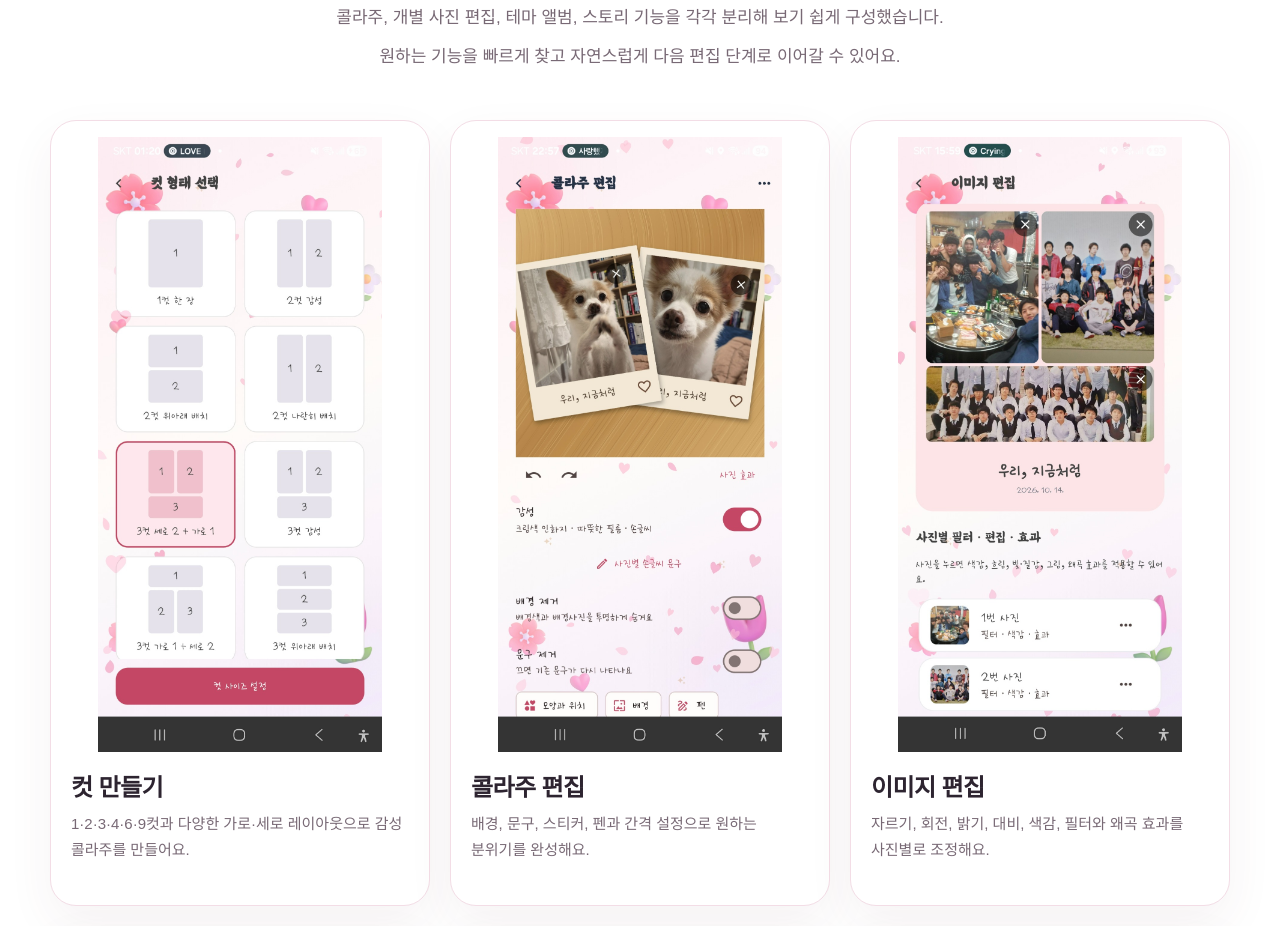
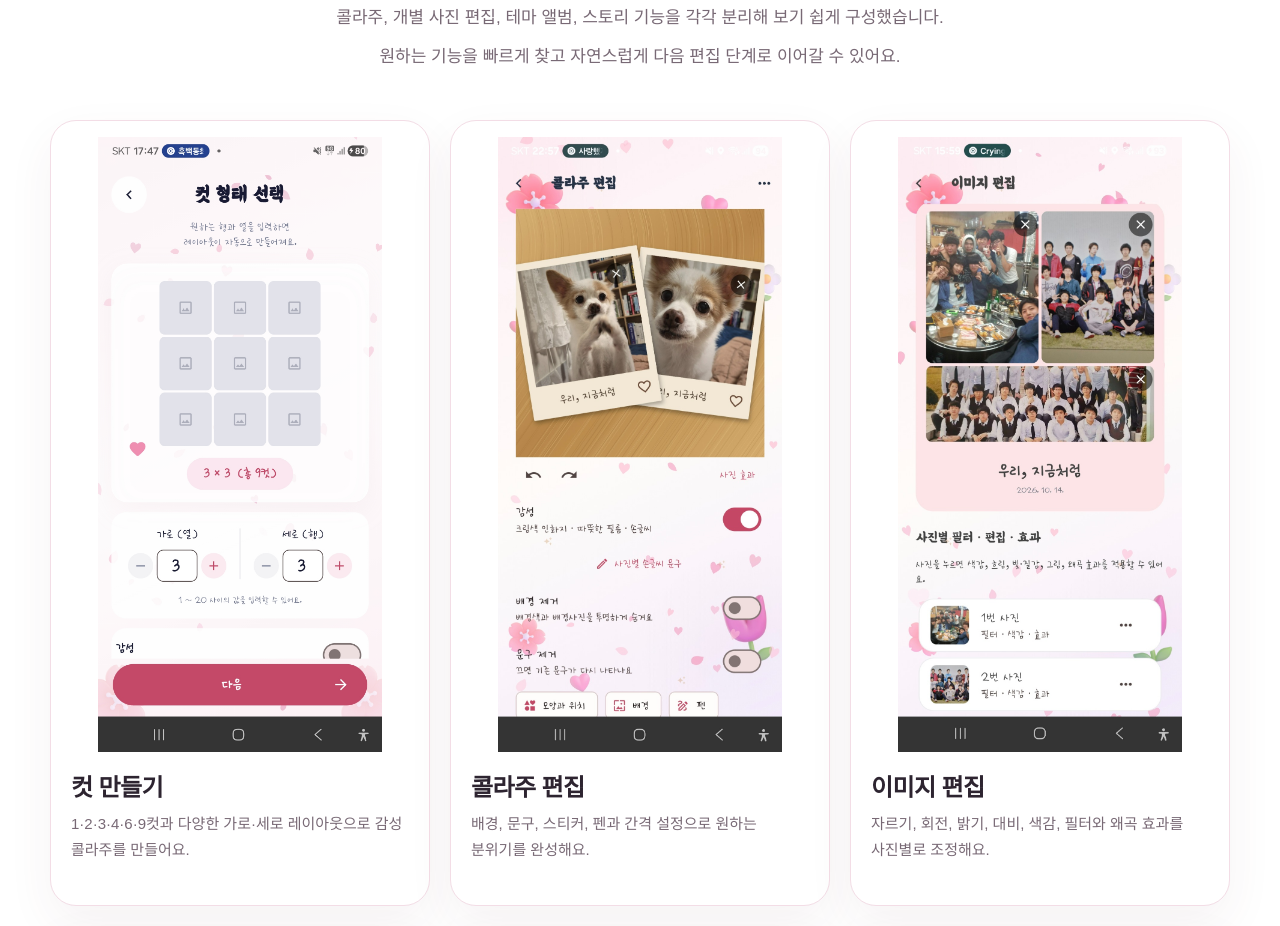
Before and after one commit to neocodekr/Moment, a website with bundled scripts: page index.html in a window 1280 px wide. Shown: the part 855-1781 px from the top of the page. Built offline with nearby package versions, Linux system fonts and the light colour scheme; a web font is replaced by a local one.

Commit message:
Update cut layout selection screenshot

```diff
--- a/index.html
+++ b/index.html
@@ -213,7 +213,7 @@ img,video,svg,canvas{max-width:100%;height:auto}
 <p data-i18n="coreDesc"></p>
 </div>
 <div class="grid6">
-<article class="featureCard reveal"><img alt="layout" src="assets/embedded/hero-layout-selector.jpg" loading="lazy" decoding="async" /><h3 data-i18n="card1Title"></h3><p data-i18n="card1Desc"></p></article>
+<article class="featureCard reveal"><img alt="Cut layout selection screen" src="assets/embedded/feature-cut-layout-selection.png" loading="lazy" decoding="async" /><h3 data-i18n="card1Title"></h3><p data-i18n="card1Desc"></p></article>
 <article class="featureCard reveal"><img alt="collage edit" src="assets/embedded/feature-collage-edit.jpg" loading="lazy" decoding="async" /><h3 data-i18n="card2Title"></h3><p data-i18n="card2Desc"></p></article>
 <article class="featureCard reveal"><img alt="image edit" src="assets/embedded/feature-image-edit.jpg" loading="lazy" decoding="async" /><h3 data-i18n="card3Title"></h3><p data-i18n="card3Desc"></p></article>
 <article class="featureCard reveal"><img alt="photo effect" src="assets/embedded/feature-photo-effect.jpg" loading="lazy" decoding="async" /><h3 data-i18n="card4Title"></h3><p data-i18n="card4Desc"></p></article>
```
Also changed, not shown: assets/embedded/feature-cut-layout-selection.png (added), assets/embedded/hero-layout-selector.jpg (deleted).
